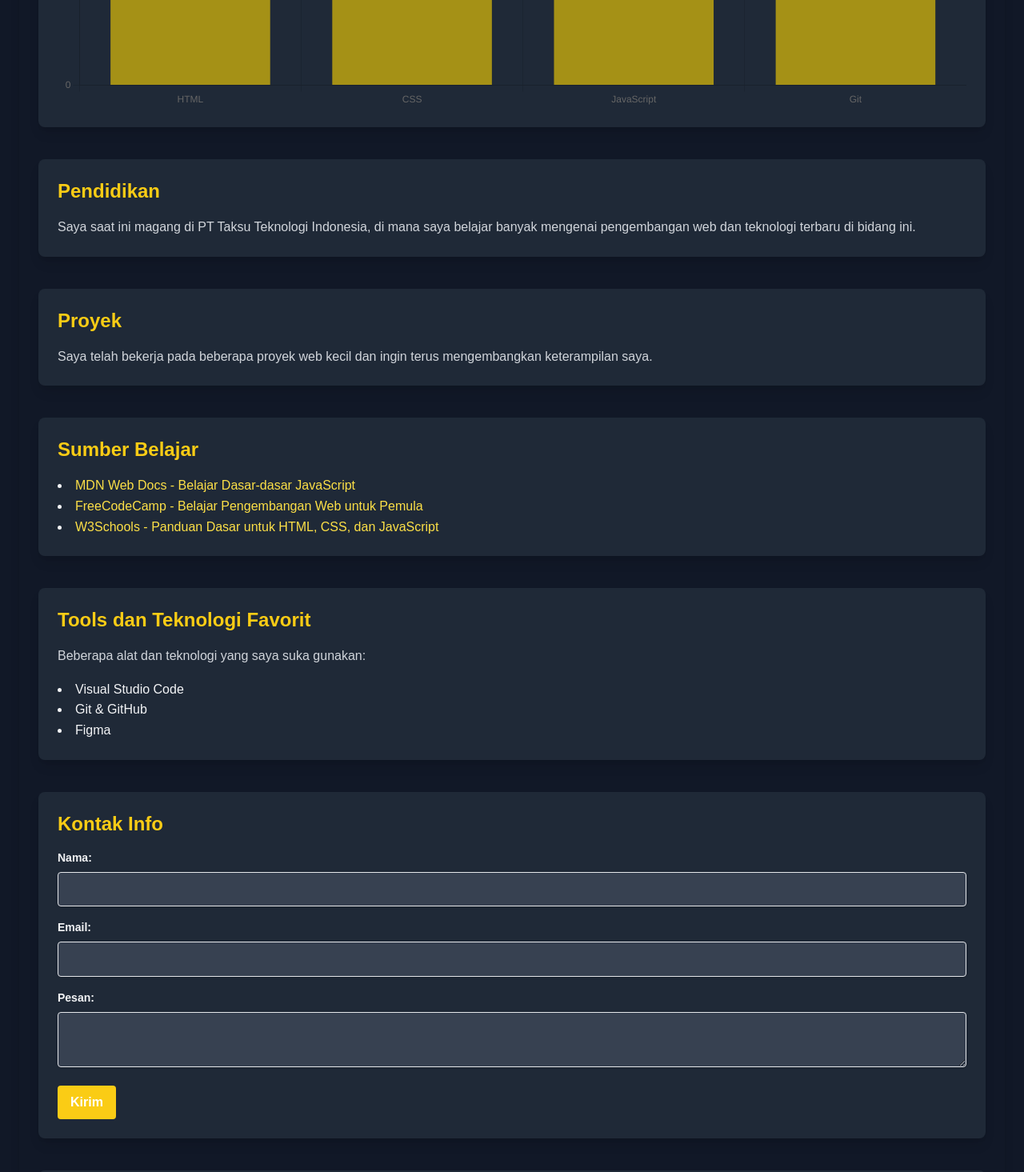
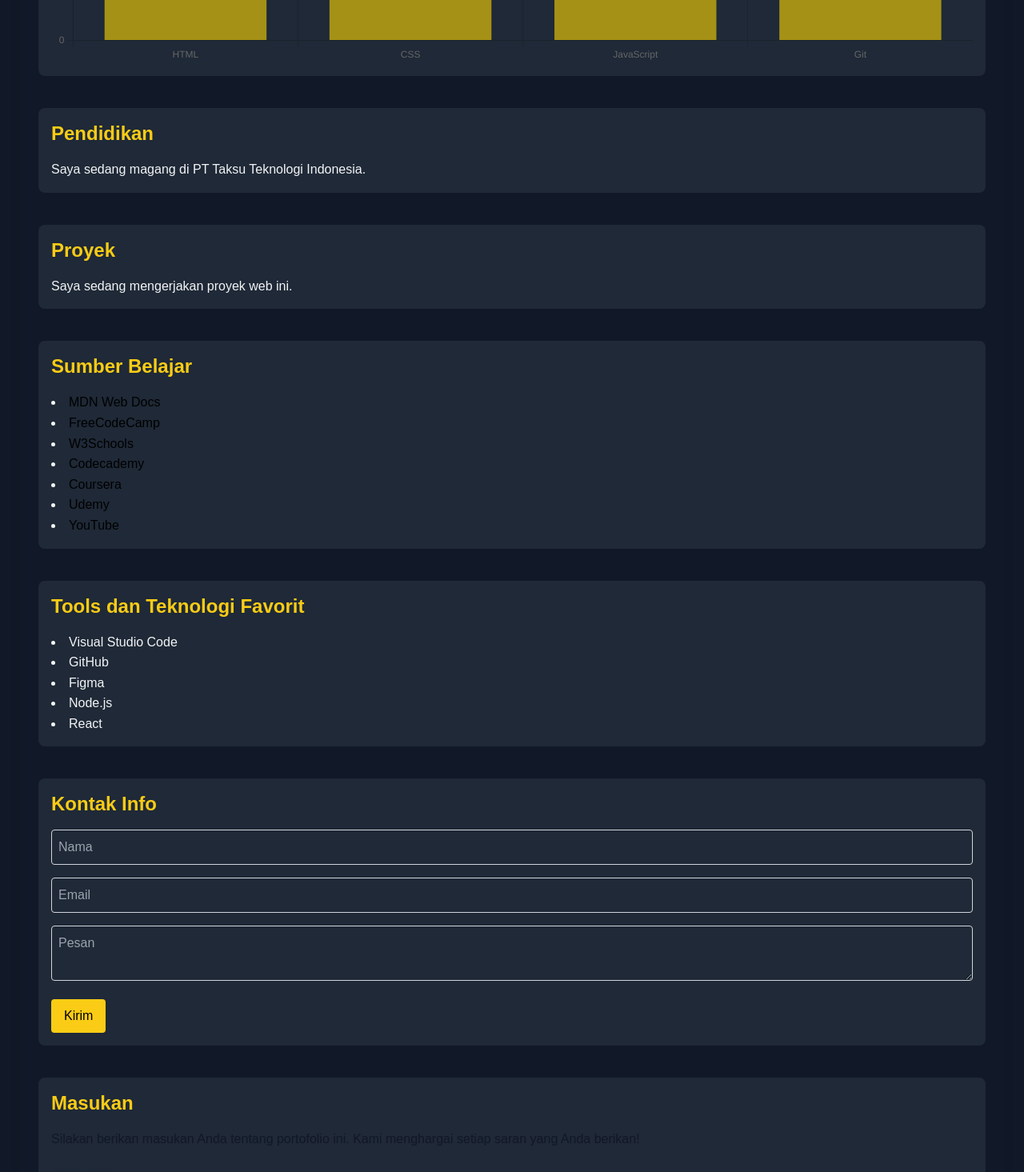
Before and after one commit to Adrian-maheka/Portfolio, a Next.js app: page / in a window 1280 px wide. Shown: the part 1330-2795 px from the top of the page at 80% size. Built offline with nearby package versions, Linux system fonts and the light colour scheme.

Commit message:
memperbaiki deployment

```diff
--- a/app/page.tsx
+++ b/app/page.tsx
@@ -1,12 +1,9 @@
 'use client';
 
 import Head from 'next/head';
-import { useState, useEffect } from 'react';
-import { Link, animateScroll as scroll } from 'react-scroll'; // Import dari react-scroll
+import { useState, useEffect, createContext, useContext, ReactNode } from 'react';
 import { Bar } from 'react-chartjs-2';
-// atau untuk chart jenis lain
-import { Line } from 'react-chartjs-2';
-
+import { Link } from 'react-scroll';
 import {
   Chart as ChartJS,
   CategoryScale,
@@ -18,16 +15,38 @@ import {
 } from 'chart.js';
 
 import 'tailwindcss/tailwind.css';
+
+// Register chart.js components
 ChartJS.register(CategoryScale, LinearScale, BarElement, Title, Tooltip, Legend);
 
+// Create a ThemeContext
+interface ThemeContextType {
+  theme: string;
+  setTheme: (theme: string) => void;
+}
+
+export const ThemeContext = createContext<ThemeContextType | undefined>(undefined);
+
+export const ThemeProvider: React.FC<{ children: ReactNode }> = ({ children }) => {
+  const [theme, setTheme] = useState<string>('dark'); // Default theme
+
+  return (
+    <ThemeContext.Provider value={{ theme, setTheme }}>
+      {children}
+    </ThemeContext.Provider>
+  );
+};
+
+// Main component
 const Home = () => {
   const [showContent, setShowContent] = useState(false);
-  const [theme, setTheme] = useState('dark');
+  const { theme, setTheme } = useContext(ThemeContext) || { theme: 'dark', setTheme: () => {} }; // Using context
   const [inputData, setInputData] = useState({ name: '', email: '', message: '' });
   const [formError, setFormError] = useState('');
   const [confirmationMessage, setConfirmationMessage] = useState('');
   const [searchTerm, setSearchTerm] = useState('');
-  const [faqData, setFaqData] = useState([
+
+  const [faqData] = useState([
     { question: 'Apa itu Next.js?', answer: 'Next.js adalah framework React untuk membangun aplikasi web.' },
     { question: 'Apa itu Tailwind CSS?', answer: 'Tailwind CSS adalah framework CSS utilitas yang memungkinkan Anda untuk membangun desain dengan cepat.' },
     { question: 'Apa manfaat menggunakan Vercel?', answer: 'Vercel mempermudah proses deployment dan hosting untuk aplikasi Next.js, serta menyediakan fitur-fitur seperti optimasi performa dan dukungan untuk integrasi otomatis.' },
@@ -39,9 +58,6 @@ const Home = () => {
     { question: 'Bagaimana cara mengoptimalkan performa website di Next.js?', answer: 'Anda bisa menggunakan fitur seperti lazy loading, optimasi gambar dengan Image Component, dan pre-rendering halaman di Next.js.' },
     { question: 'Apakah Next.js mendukung SEO?', answer: 'Ya, Next.js mendukung SEO dengan fitur seperti server-side rendering dan metadata di halaman-halaman tertentu.' }
   ]);
-  const [feedbackData, setFeedbackData] = useState({ name: '', message: '' });
-  const [feedbackError, setFeedbackError] = useState('');
-  const [feedbackConfirmation, setFeedbackConfirmation] = useState('');
 
   useEffect(() => {
     const timer = setTimeout(() => {
@@ -51,49 +67,29 @@ const Home = () => {
   }, []);
 
   const toggleTheme = () => {
-    setTheme((prevTheme) => (prevTheme === 'dark' ? 'light' : 'dark'));
+    setTheme(theme === 'dark' ? 'light' : 'dark');
   };
 
-  const handleInputChange = (e: React.ChangeEvent<HTMLInputElement>) => {
+  const handleInputChange = (e: React.ChangeEvent<HTMLInputElement | HTMLTextAreaElement>) => {
     const { name, value } = e.target;
-    setInputData((prevData) => ({ ...prevData, [name]: value }));
+    setInputData((prevState) => ({
+      ...prevState,
+      [name]: value,
+    }));
   };
 
-  const handleFeedbackChange = (e: React.ChangeEvent<HTMLInputElement>) => {
-    const { name, value } = e.target;
-    setFeedbackData((prevData) => ({ ...prevData, [name]: value }));
-  };
-
-  const handleSubmit = (e: React.FormEvent) => {
+  const handleSubmit = (e: React.FormEvent<HTMLFormElement>) => {
     e.preventDefault();
     const { name, email, message } = inputData;
 
-    if (!name || !email || !message) {
-      setFormError('Semua kolom harus diisi!');
-      setConfirmationMessage('');
-      return;
-    }
+    // Logika pengiriman data atau lainnya
+    console.log("Nama:", name);
+    console.log("Email:", email);
+    console.log("Pesan:", message);
 
-    // Simulasi pengiriman formulir
-    setConfirmationMessage('Pesan Anda telah dikirim!');
-    setFormError('');
+    // Reset form after submission
     setInputData({ name: '', email: '', message: '' });
-  };
-
-  const handleFeedbackSubmit = (e: React.FormEvent) => {
-    e.preventDefault();
-    const { name, message } = feedbackData;
-
-    if (!name || !message) {
-      setFeedbackError('Semua kolom harus diisi!');
-      setFeedbackConfirmation('');
-      return;
-    }
-
-    // Simulasi pengiriman umpan balik
-    setFeedbackConfirmation('Umpan balik Anda telah dikirim!');
-    setFeedbackError('');
-    setFeedbackData({ name: '', message: '' });
+    setConfirmationMessage('Pesan Anda telah terkirim!');
   };
 
   const skillData = {
@@ -127,15 +123,24 @@ const Home = () => {
 
       <nav className="text-center mb-10">
   <ul className="flex flex-wrap justify-center space-x-6">
-          {['Tentang Saya', 'Keahlian', 'Pendidikan', 'Proyek', 'Sumber Belajar', 'Tools dan Teknologi Favorit', 'Kontak Info', 'Masukan', 'Fitur Pencarian', 'FAQ'].map((item, index) => (
+    {['Tentang Saya', 'Keahlian', 'Pendidikan', 'Proyek', 'Sumber Belajar',"Tools Dan Teknologi Favorit", 'Kontak Info', 'Masukan', 'Fitur Pencarian', 'FAQ'].map((item, index) => (
       <li key={index} className="hover:text-yellow-300 transition duration-300 ease-in-out transform hover:scale-105">
-              <button onClick={() =>(item.toLowerCase().replace(/\s/g, '-'))} className={`${theme === 'dark' ? 'text-gray-100' : 'text-gray-900'}`}>
+        <Link
+          to={item === 'Tools Dan Teknologi Favorit' ? 'tools-favorit' : item.toLowerCase().replace(/ /g, '-')}
+          smooth={true}
+          duration={500}
+        >
+          <span className={`${theme === 'dark' ? 'text-gray-100' : 'text-gray-900'}`}>
             {item}
-              </button>
+          </span>
+        </Link>
       </li>
     ))}
   </ul>
 </nav>
+
+
+
 
       <main className="container mx-auto p-6 shadow-lg rounded-lg mt-6 flex flex-col space-y-10">
         <Section title="Tentang Saya" id="tentang-saya" theme={theme}>
@@ -164,177 +169,157 @@ const Home = () => {
                   },
                 },
               }}
-      style={{ height: '650px' }} // Meningkatkan tinggi grafik
+              style={{ height: '650px' }}
             />
           </div>
         </Section>
 
-
         <Section title="Pendidikan" id="pendidikan" theme={theme}>
-          <p className={`mt-4 ${theme === 'dark' ? 'text-gray-300' : 'text-gray-800'}`}>
-            Saya saat ini magang di PT Taksu Teknologi Indonesia, di mana saya belajar banyak mengenai pengembangan web dan teknologi terbaru di bidang ini.
-          </p>
+  <p className="mt-4">Saya sedang magang di PT Taksu Teknologi Indonesia.</p>
 </Section>
 
 <Section title="Proyek" id="proyek" theme={theme}>
-          <p className={`mt-4 ${theme === 'dark' ? 'text-gray-300' : 'text-gray-800'}`}>
-            Saya telah bekerja pada beberapa proyek web kecil dan ingin terus mengembangkan keterampilan saya.
-          </p>
+  <p className="mt-4">Saya sedang mengerjakan proyek web ini.</p>
 </Section>
 
 <Section title="Sumber Belajar" id="sumber-belajar" theme={theme}>
   <ul className="list-disc list-inside mt-4">
-            <li>
-              <a href="https://developer.mozilla.org/en-US/docs/Web/JavaScript" target="_blank" rel="noopener noreferrer" className={`${theme === 'dark' ? 'text-yellow-300' : 'text-blue-500'}`}>
-                MDN Web Docs - Belajar Dasar-dasar JavaScript
-              </a>
-            </li>
-            <li>
-              <a href="https://www.freecodecamp.org/" target="_blank" rel="noopener noreferrer" className={`${theme === 'dark' ? 'text-yellow-300' : 'text-blue-500'}`}>
-                FreeCodeCamp - Belajar Pengembangan Web untuk Pemula
-              </a>
-            </li>
-            <li>
-              <a href="https://www.w3schools.com/" target="_blank" rel="noopener noreferrer" className={`${theme === 'dark' ? 'text-yellow-300' : 'text-blue-500'}`}>
-                W3Schools - Panduan Dasar untuk HTML, CSS, dan JavaScript
-              </a>
-            </li>
+    <li><a href="#" className="text-black dark:text-white hover:underline">MDN Web Docs</a></li>
+    <li><a href="#" className="text-black dark:text-white hover:underline">FreeCodeCamp</a></li>
+    <li><a href="#" className="text-black dark:text-white hover:underline">W3Schools</a></li>
+    <li><a href="#" className="text-black dark:text-white hover:underline">Codecademy</a></li>
+    <li><a href="#" className="text-black dark:text-white hover:underline">Coursera</a></li>
+    <li><a href="#" className="text-black dark:text-white hover:underline">Udemy</a></li>
+    <li><a href="#" className="text-black dark:text-white hover:underline">YouTube</a></li>
   </ul>
 </Section>
-
-        <Section title="Tools dan Teknologi Favorit" id="tools-dan-teknologi-favorit" theme={theme}>
-          <p className={`mt-4 ${theme === 'dark' ? 'text-gray-300' : 'text-gray-800'}`}>
-            Beberapa alat dan teknologi yang saya suka gunakan:
-          </p>
+<Section title="Tools dan Teknologi Favorit" id="tools-favorit" theme={theme}>
   <ul className="list-disc list-inside mt-4">
     <li>Visual Studio Code</li>
-            <li>Git & GitHub</li>
+    <li>GitHub</li>
     <li>Figma</li>
+    <li>Node.js</li>
+    <li>React</li>
   </ul>
 </Section>
-
 <Section title="Kontak Info" id="kontak-info" theme={theme}>
           <form onSubmit={handleSubmit} className="mt-4">
-            <div className="mb-4">
-              <label htmlFor="name" className="block text-sm font-bold mb-2">Nama:</label>
             <input
               type="text"
               name="name"
+              placeholder="Nama"
               value={inputData.name}
               onChange={handleInputChange}
-                className={`shadow appearance-none border rounded w-full py-2 px-3 text-gray-900 ${theme === 'dark' ? 'bg-gray-700' : 'bg-white'}`}
+              required
+              className={`border border-gray-300 p-2 rounded mb-4 w-full ${theme === 'dark' ? 'bg-gray-800 text-white' : 'bg-white text-gray-900'}`}
             />
-            </div>
-            <div className="mb-4">
-              <label htmlFor="email" className="block text-sm font-bold mb-2">Email:</label>
             <input
               type="email"
               name="email"
+              placeholder="Email"
               value={inputData.email}
               onChange={handleInputChange}
-                className={`shadow appearance-none border rounded w-full py-2 px-3 text-gray-900 ${theme === 'dark' ? 'bg-gray-700' : 'bg-white'}`}
+              required
+              className={`border border-gray-300 p-2 rounded mb-4 w-full ${theme === 'dark' ? 'bg-gray-800 text-white' : 'bg-white text-gray-900'}`}
             />
-            </div>
-            <div className="mb-4">
-              <label htmlFor="message" className="block text-sm font-bold mb-2">Pesan:</label>
             <textarea
               name="message"
+              placeholder="Pesan"
               value={inputData.message}
-                className={`shadow appearance-none border rounded w-full py-2 px-3 text-gray-900 ${theme === 'dark' ? 'bg-gray-700' : 'bg-white'}`}
-              />
-            </div>
-            {formError && <p className="text-red-500 text-sm">{formError}</p>}
-            {confirmationMessage && <p className="text-green-500 text-sm">{confirmationMessage}</p>}
+              onChange={handleInputChange}
+              required
+              className={`border border-gray-300 p-2 rounded mb-4 w-full ${theme === 'dark' ? 'bg-gray-800 text-white' : 'bg-white text-gray-900'}`}
+            ></textarea>
             <button
               type="submit"
-              className={`bg-blue-500 hover:bg-blue-400 text-white font-bold py-2 px-4 rounded transition duration-300 ease-in-out ${theme === 'dark' ? 'bg-yellow-400 hover:bg-yellow-300' : 'bg-blue-500 hover:bg-blue-400'}`}
+              className={`px-4 py-2 rounded ${theme === 'dark' ? 'bg-yellow-400 text-black' : 'bg-blue-500 text-white'} hover:bg-opacity-75`}
             >
               Kirim
             </button>
+            {confirmationMessage && <p className="mt-4 text-green-500">{confirmationMessage}</p>}
+            {formError && <p className="mt-4 text-red-500">{formError}</p>}
           </form>
         </Section>
-
         <Section title="Masukan" id="masukan" theme={theme}>
-          <form onSubmit={handleFeedbackSubmit} className="mt-4">
-            <div className="mb-4">
-              <label htmlFor="feedbackName" className="block text-sm font-bold mb-2">Nama:</label>
+  <p className="mt-4 text-gray-900 dark:text-gray-200">
+    Silakan berikan masukan Anda tentang portofolio ini. Kami menghargai setiap saran yang Anda berikan!
+  </p>
+  <form className="mt-4 space-y-4">
+    <div>
+      <label htmlFor="name" className="block text-sm font-medium text-gray-800 dark:text-gray-300">Nama Anda:</label>
       <input
         type="text"
+        id="name"
         name="name"
-                value={feedbackData.name}
-                onChange={handleFeedbackChange}
-                className={`shadow appearance-none border rounded w-full py-2 px-3 text-gray-900 ${theme === 'dark' ? 'bg-gray-700' : 'bg-white'}`}
+        required
+        className="mt-1 block w-full border border-gray-300 dark:border-gray-600 bg-white dark:bg-gray-800 rounded-md p-2 text-gray-900 dark:text-gray-100 placeholder-gray-500 dark:placeholder-gray-400"
+        placeholder="Masukkan nama Anda"
       />
     </div>
-            <div className="mb-4">
-              <label htmlFor="feedbackMessage" className="block text-sm font-bold mb-2">Umpan Balik:</label>
-              <textarea
-                name="message"
-                value={feedbackData.message}
-                className={`shadow appearance-none border rounded w-full py-2 px-3 text-gray-900 ${theme === 'dark' ? 'bg-gray-700' : 'bg-white'}`}
+    <div>
+      <label htmlFor="email" className="block text-sm font-medium text-gray-800 dark:text-gray-300">Email Anda:</label>
+      <input
+        type="email"
+        id="email"
+        name="email"
+        required
+        className="mt-1 block w-full border border-gray-300 dark:border-gray-600 bg-white dark:bg-gray-800 rounded-md p-2 text-gray-900 dark:text-gray-100 placeholder-gray-500 dark:placeholder-gray-400"
+        placeholder="Masukkan email Anda"
       />
     </div>
-            {feedbackError && <p className="text-red-500 text-sm">{feedbackError}</p>}
-            {feedbackConfirmation && <p className="text-green-500 text-sm">{feedbackConfirmation}</p>}
+    <div>
+      <label htmlFor="feedback" className="block text-sm font-medium text-gray-800 dark:text-gray-300">Masukan Anda:</label>
+      <textarea
+        id="feedback"
+        name="feedback"
+        required
+        rows={4}
+        className="mt-1 block w-full border border-gray-300 dark:border-gray-600 bg-white dark:bg-gray-800 rounded-md p-2 text-gray-900 dark:text-gray-100 placeholder-gray-500 dark:placeholder-gray-400"
+        placeholder="Tuliskan masukan Anda di sini..."
+      />
+    </div>
     <button
   type="submit"
-              className={`bg-blue-500 hover:bg-blue-400 text-white font-bold py-2 px-4 rounded transition duration-300 ease-in-out ${theme === 'dark' ? 'bg-yellow-400 hover:bg-yellow-300' : 'bg-blue-500 hover:bg-blue-400'}`}
+  className="mt-2 w-full bg-blue-600 text-white py-2 rounded-md hover:bg-blue-700 transition duration-200 dark:bg-yellow-600 dark:hover:bg-orange-500"
 >
-              Kirim
+  Kirim Masukan
 </button>
+
   </form>
 </Section>
 <Section title="Fitur Pencarian" id="fitur-pencarian" theme={theme}>
           <input
             type="text"
-    placeholder="Cari FAQ..."
+            placeholder="Cari..."
             value={searchTerm}
             onChange={(e) => setSearchTerm(e.target.value)}
-    className={`shadow appearance-none border rounded w-full py-2 px-3 text-gray-900 ${theme === 'dark' ? 'bg-gray-700 border-gray-600 text-white' : 'bg-white border-gray-300 text-gray-900'}`}
+            className={`border border-gray-300 p-2 rounded mb-4 w-full ${theme === 'dark' ? 'bg-gray-800 text-white' : 'bg-white text-gray-900'}`}
           />
-  <ul className="mt-4">
-    {faqData
-      .filter((faq) => faq.question.toLowerCase().includes(searchTerm.toLowerCase()))
-      .map((faq, index) => (
-        <li key={index} className={`mt-2 p-3 rounded ${theme === 'dark' ? 'bg-gray-800 text-white' : 'bg-gray-100 text-gray-900'}`}>
-          <strong>{faq.question}</strong>
-          <p>{faq.answer}</p>
-        </li>
-      ))}
-  </ul>
         </Section>
-
          <Section title="FAQ" id="faq" theme={theme}>
-  {faqData.map((faq, index) => {
-    // State untuk mengontrol apakah jawaban ditampilkan
+  {faqData.filter(faq => faq.question.toLowerCase().includes(searchTerm.toLowerCase())).map((faq, index) => {
     const [isOpen, setIsOpen] = useState(false);
 
     return (
+      <div key={index} className="border-b border-gray-300 py-2">
         <div
-        key={index}
-        className={`mt-4 rounded ${theme === 'dark' ? 'bg-gray-800 text-white' : 'bg-gray-100 text-gray-900'} transition-all duration-300 ease-in-out`} // Menambahkan transisi
+          className="flex justify-between items-center cursor-pointer"
+          onClick={() => setIsOpen(!isOpen)}
         >
-        <div className="flex items-center justify-between p-3">
-          <strong className="flex-grow">{faq.question}</strong>
-          <button
-            onClick={() => setIsOpen(!isOpen)}
-            className={`ml-2 px-2 py-1 rounded transition-colors duration-300 ease-in-out ${isOpen ? 'bg-red-500 text-white' : 'bg-green-500 text-white'}`}
+          <h3 className="font-bold">{faq.question}</h3>
+          <span className="text-xl">{isOpen ? '-' : '+'}</span>
+        </div>
+        <p
+          className={`mt-1 transition-all duration-300 ease-in-out ${isOpen ? 'max-h-screen opacity-100' : 'max-h-0 opacity-0 overflow-hidden'}`}
         >
-            {isOpen ? '-' : '+'}
-          </button>
-        </div>
-        <div
-          className={`overflow-hidden transition-max-height duration-300 ease-in-out ${isOpen ? 'max-h-40' : 'max-h-0'}`} // Menambahkan animasi pada jawaban
-        >
-          {isOpen && <p className="mt-2 p-3">{faq.answer}</p>}
-        </div>
+          {faq.answer}
+        </p>
       </div>
     );
   })}
 </Section>
+      </main>
 
-
-</main>
       <footer className="mt-10 text-center">
   <p className="text-gray-800 dark:text-gray-200">© 2024 I Putu Adrian Maheka Putra. All rights Reserved.</p>
   <p>
@@ -368,19 +353,20 @@ const Home = () => {
   );
 };
 
-interface SectionProps {
-  title: string;
-  id: string;
-  theme: string;
-  children: React.ReactNode;
+const Section: React.FC<{ title: string; children: React.ReactNode; theme: string; id: string }> = ({ title, children, theme, id }) => {
+  return (
+    <div id={id} className={`p-4 rounded-lg ${theme === 'dark' ? 'bg-gray-800' : 'bg-gray-200'}`}>
+      <h2 className={`text-2xl font-bold ${theme === 'dark' ? 'text-yellow-400' : 'text-blue-600'}`}>{title}</h2>
+      {children}
+    </div>
+  );
+};
+
+ // Export your main app
+export default function App() {
+  return (
+    <ThemeProvider>
+      <Home />
+    </ThemeProvider>
+  );
 }
-
-const Section: React.FC<SectionProps> = ({ title, id, theme, children }) => (
-  <section id={id} className={`mb-8 p-6 rounded-lg shadow-lg ${theme === 'dark' ? 'bg-gray-800' : 'bg-gray-200'}`}>
-    <h2 className={`text-2xl font-bold mb-4 ${theme === 'dark' ? 'text-yellow-400' : 'text-blue-600'}`}>{title}</h2>
-    {children}
-  </section>
-);
-
-
-export default Home;
--- a/package.json
+++ b/package.json
@@ -10,7 +10,9 @@
   },
   "dependencies": {
     "@types/react-chartjs-2": "^2.0.2",
+    "aos": "^2.3.4",
     "chart.js": "^4.4.5",
+    "framer-motion": "^11.11.10",
     "next": "^14.2.15",
     "react": "^18.3.1",
     "react-chartjs-2": "^5.2.0",
@@ -18,6 +20,7 @@
     "react-scroll": "^1.9.0"
   },
   "devDependencies": {
+    "@types/aos": "^3.0.7",
     "@types/node": "^20",
     "@types/react": "^18",
     "@types/react-dom": "^18",
--- a/styles/globals.css
+++ /dev/null
@@ -1,148 +0,0 @@
-body {
-  font-family: 'Inter', sans-serif;
-  background-color: #1a1a1a; /* Warna latar belakang gelap */
-  color: #ffffff; /* Warna teks putih */
-}
-
-h1, h2, h3 {
-  color: #ffcc00; /* Warna teks kuning */
-}
-
-header {
-  background-color: rgba(0, 0, 0, 0.8); /* Transparan untuk header */
-  padding: 20px;
-  border-radius: 10px;
-}
-
-nav ul {
-  list-style-type: none; /* Menghilangkan bullet list */
-}
-
-nav ul li {
-  transition: transform 0.3s;
-}
-
-nav ul li:hover {
-  transform: scale(1.05); /* Efek hover */
-}
-
-.section {
-  margin-top: 30px; /* Jarak antar section */
-}
-
-input, textarea {
-  border-radius: 5px;
-  border: 1px solid #cccccc;
-}
-
-input:focus, textarea:focus {
-  border-color: #ffcc00; /* Warna border saat fokus */
-  outline: none; /* Menghilangkan outline default */
-}
-
-footer {
-  margin-top: 20px;
-  padding: 10px;
-  background-color: rgba(0, 0, 0, 0.7);
-}
-
-@media (max-width: 768px) {
-  h1 {
-    font-size: 3rem; /* Ukuran font header lebih kecil untuk perangkat mobile */
-  }
-
-  nav ul {
-    flex-direction: column; /* Menjadi kolom pada perangkat kecil */
-  }
-}
-.fade-in {
-  opacity: 0;
-  transition: opacity 0.5s ease-in-out;
-}
-
-.fade-in.visible {
-  opacity: 1;
-}
-
-.header-background {
-  padding: 20px;
-  border-radius: 8px;
-  box-shadow: 0 4px 20px rgba(0, 0, 0, 0.5);
-  background-image: url("/path/to/your/image.jpg");
-  background-size: cover;
-  background-position: center;
-}
-
-.tooltip {
-  position: relative;
-  display: inline-block;
-}
-
-.tooltip .tooltiptext {
-  visibility: hidden;
-  width: 120px;
-  background-color: black;
-  color: #fff;
-  text-align: center;
-  border-radius: 5px;
-  padding: 5px;
-  position: absolute;
-  z-index: 1;
-  bottom: 125%; /* Position the tooltip above the text */
-  left: 50%;
-  margin-left: -60px; /* Center the tooltip */
-  opacity: 0;
-  transition: opacity 0.3s;
-}
-
-.tooltip:hover .tooltiptext {
-  visibility: visible;
-  opacity: 1;
-}
-
-.animate-fade-in {
-  animation: fadeIn 0.5s ease-in forwards;
-}
-
-@keyframes fadeIn {
-  from {
-    opacity: 0;
-  }
-  to {
-    opacity: 1;
-  }
-}
-.hidden {
-  display: none;
-}
-/* CSS tambahan untuk tampilan FAQ */
-.faq-question {
-  background-color: rgba(255, 215, 0, 0.1);
-  transition: background-color 0.3s;
-}
-
-.faq-question:hover {
-  background-color: rgba(255, 215, 0, 0.2);
-}
-
-.faq-answer {
-  background-color: rgba(255, 255, 255, 0.1);
-  padding: 10px;
-  border-radius: 4px;
-}
-
-.faq-button {
-  transition: transform 0.3s ease, color 0.3s ease;
-}
-
-.faq-button:hover {
-  transform: scale(1.2);
-}
-
-.faq-button-dark {
-  color: rgba(255, 215, 0, 1); /* Kuning untuk mode gelap */
-}
-
-.faq-button-light {
-  color: rgba(0, 123, 255, 1); /* Biru untuk mode terang */
-}
```
Also changed, not shown: styles/pages/index.js (deleted, +0 -33 lines), 1 other file (tests, documents, lock files or other folders). Lines whose indentation alone changed are shown as unchanged.
